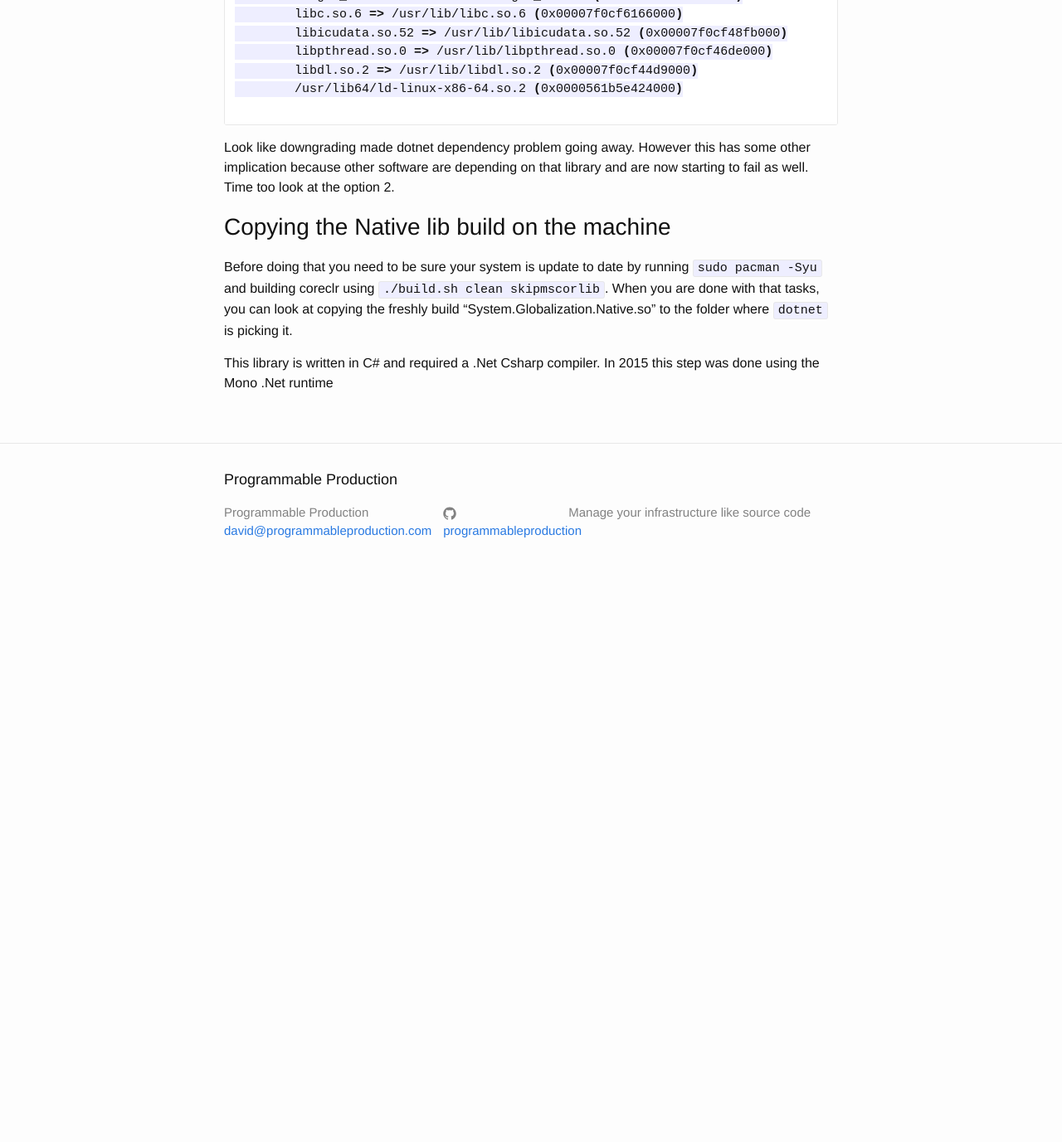
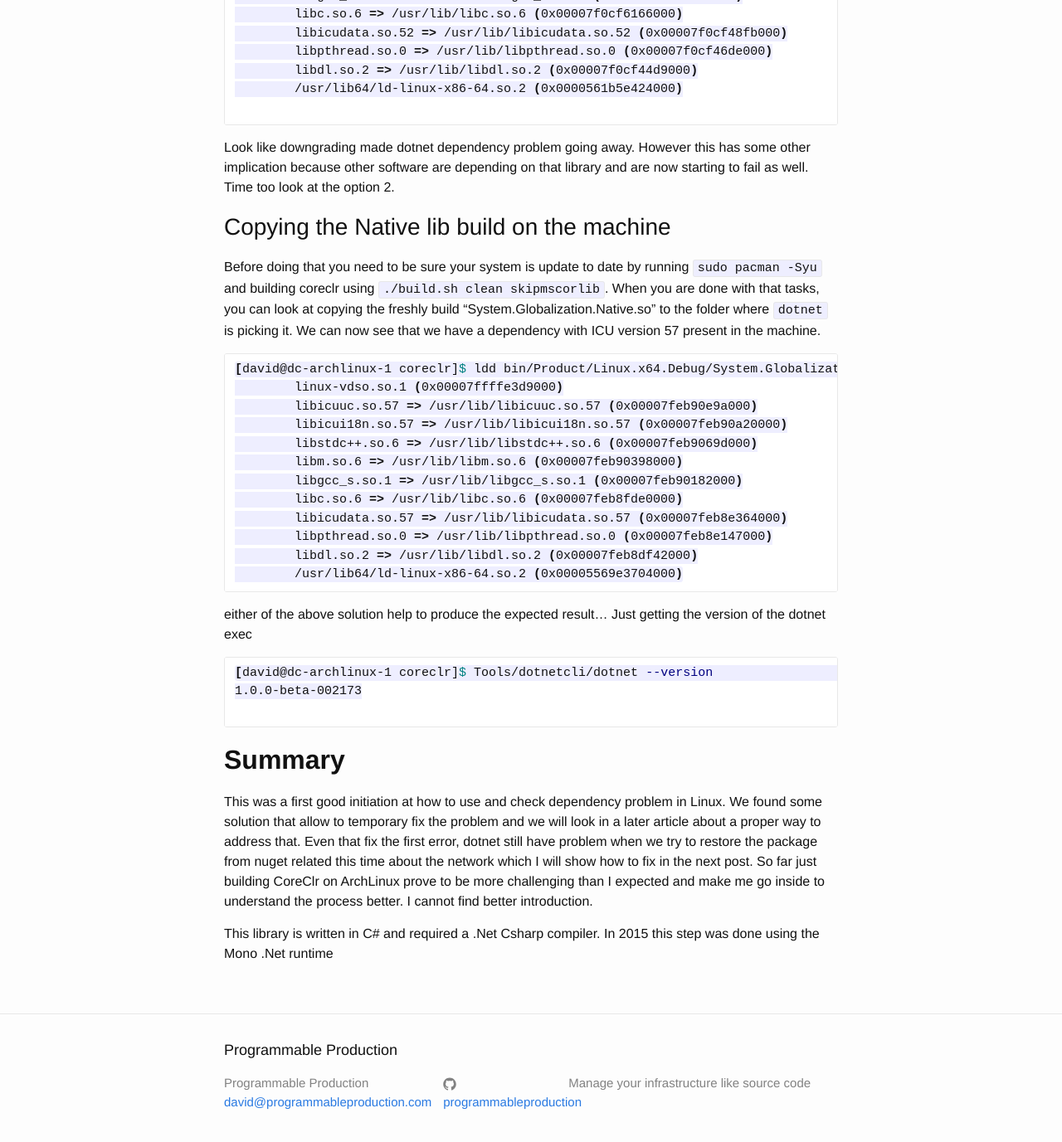
Before and after one commit to programmableproduction/programmableproduction.github.io, a Jekyll site: the page built from _posts/2016-04-29-CoreClr-Problem-With-ICU-Dependency-On-ArchLinux.md, in a window 1280 px wide and 1400 px high, scrolled down 4114 px. Shown: the top 1377 px of the window at 83% size. Built offline with Jekyll 4.4.1, drawn with Linux system fonts in a browser that asks for light colours; comment, search, counter and statistics services are not loaded; before the commit the page ends 4826 px from its top, so only the background shows below that; some of the changed text lies outside the part shown.

Commit message:
Add the missing part of the solution 2

````diff
--- a/_posts/2016-04-29-CoreClr-Problem-With-ICU-Dependency-On-ArchLinux.md
+++ b/_posts/2016-04-29-CoreClr-Problem-With-ICU-Dependency-On-ArchLinux.md
@@ -4,7 +4,7 @@ title: CoreClr problem with ICU dependency on Linux
 categories: Archlinux, CoreCRL
 tags: Archlinux, CoreCRL, UCI
 ---
-This post follow the previous on a building .Net CoreClr on ArchLinux. The instruction that are there are right, however they are still a problem about building mscorelib.dll on Archlinux. I will summarise the problem, how I investigated the root cause and some solution that I'm looking at to merge back to the CoreClr github repository.
+This post follows the [previous article]({{ site.url }}/2016/04/08/Building-CoreClr-On-ArchLinux/) about building .Net CoreClr on ArchLinux. The instruction that are in that post  show you how to install the dependency for ArchLinux, however they are still a problem about building mscorelib.dll on Archlinux. I will summarise the problem, how I investigated the root cause and some solution that I'm looking at to merge back to the CoreClr github repository later.
 
 # The problem
 The build process of the .Net CoreClr is mainly building some C++ native library (like JIT, PAL) which are doing the translation of IL code to machine code and all the platform abstraction layer. The last build step is building mscorelib.dll which is the base library of .Net. However this is failing with the below error
@@ -160,7 +160,33 @@ Look like downgrading made dotnet dependency problem going away. However this ha
 
 ## Copying the Native lib build on the machine
 Before doing that you need to be sure your system is update to date by running ```sudo pacman -Syu``` and building coreclr using ```./build.sh clean skipmscorlib```. When you are done with that tasks, you can look at copying the freshly build "System.Globalization.Native.so" to the folder where ```dotnet``` is picking it.
+We can now see that we have a dependency with ICU version 57 present in the machine.
 
+```shell
+[david@dc-archlinux-1 coreclr]$ ldd bin/Product/Linux.x64.Debug/System.Globalization.Native.so
+        linux-vdso.so.1 (0x00007ffffe3d9000)
+        libicuuc.so.57 => /usr/lib/libicuuc.so.57 (0x00007feb90e9a000)
+        libicui18n.so.57 => /usr/lib/libicui18n.so.57 (0x00007feb90a20000)
+        libstdc++.so.6 => /usr/lib/libstdc++.so.6 (0x00007feb9069d000)
+        libm.so.6 => /usr/lib/libm.so.6 (0x00007feb90398000)
+        libgcc_s.so.1 => /usr/lib/libgcc_s.so.1 (0x00007feb90182000)
+        libc.so.6 => /usr/lib/libc.so.6 (0x00007feb8fde0000)
+        libicudata.so.57 => /usr/lib/libicudata.so.57 (0x00007feb8e364000)
+        libpthread.so.0 => /usr/lib/libpthread.so.0 (0x00007feb8e147000)
+        libdl.so.2 => /usr/lib/libdl.so.2 (0x00007feb8df42000)
+        /usr/lib64/ld-linux-x86-64.so.2 (0x00005569e3704000)
+```
 
+either of the above solution help to produce the expected result... Just getting the version of the dotnet exec
+
+```shell
+[david@dc-archlinux-1 coreclr]$ Tools/dotnetcli/dotnet --version
+1.0.0-beta-002173
+
+```
+
+# Summary
+This was a first good initiation at how to use and check dependency problem in Linux. We found some solution that allow to temporary fix the problem and we will look in a later article about a proper way to address that. Even that fix the first error, dotnet still have problem when we try to restore the package from nuget related this time about the network which I will show how to fix in the next post.
+So far just building CoreClr on ArchLinux prove to be more challenging than I expected and make me go inside to understand the process better. I cannot find better introduction.
 
 This library is written in C# and required a .Net Csharp compiler. In 2015 this step was done using the Mono .Net runtime
````
